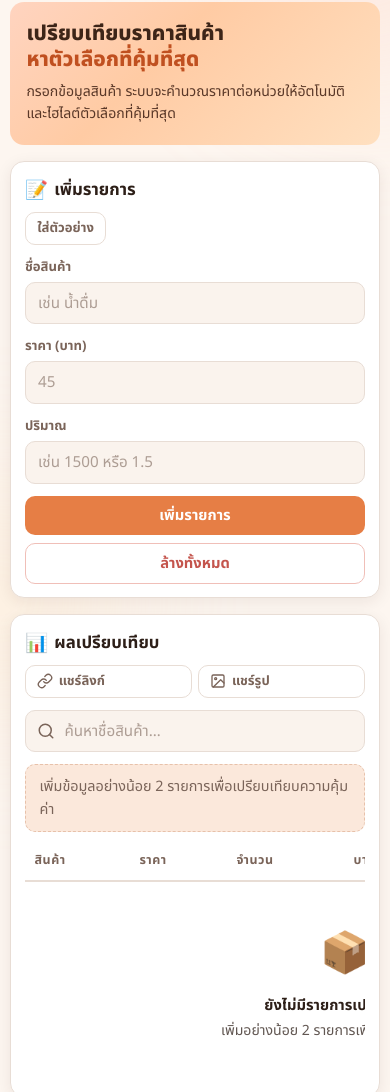
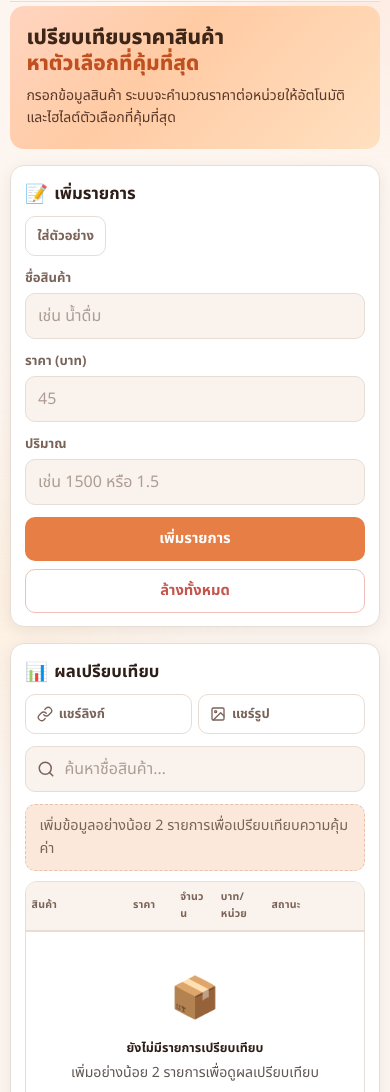
Before and after one commit to komnut/ProductCompare, a plain HTML site: page index.html in a window 390 px wide. Shown: the part 62-1154 px from the top of the page. Drawn offline with Linux system fonts and the light colour scheme.

Commit message:
Add files via upload
feat: enhance table accessibility with data labels and improve layout responsiveness

```diff
--- a/app.js
+++ b/app.js
@@ -170,19 +170,19 @@ function render() {
 
             return `
         <tr class="${isBest ? "result-row-best" : ""}">
-                    <td>
+                    <td data-label="สินค้า">
             <strong>${escapeHtml(item.product)}</strong>
           </td>
-                    <td>${formatCurrency(item.price)}</td>
-                    <td>${formatQuantity(item.amount)}</td>
-                        <td class="price-unit">${formatCurrency(item.unitPrice)}</td>
-                    <td>
+                    <td data-label="ราคา">${formatCurrency(item.price)}</td>
+                    <td data-label="จำนวน">${formatQuantity(item.amount)}</td>
+                        <td data-label="บาท/หน่วย" class="price-unit">${formatCurrency(item.unitPrice)}</td>
+                    <td data-label="สถานะ">
             ${isBest
                     ? `<span class="status-text status-best">⭐ คุ้มสุด</span>`
                     : `<span class="status-text status-over">แพงกว่า ${formatCurrency(diffPerPack)}</span>`
                 }
           </td>
-                    <td>
+                    <td data-label="การจัดการ">
                         <button class="delete-btn" type="button" data-id="${item.id}">ลบ</button>
           </td>
         </tr>
--- a/style.css
+++ b/style.css
@@ -108,7 +108,7 @@ body {
 .app-wrapper {
     max-width: 960px;
     margin: 0 auto;
-    padding: 0 1rem;
+    padding: 0 max(0.65rem, env(safe-area-inset-right)) 0 max(0.65rem, env(safe-area-inset-left));
     display: flex;
     flex-direction: column;
     min-height: 100dvh;
@@ -129,7 +129,7 @@ body {
     justify-content: space-between;
     gap: 0.6rem;
     width: 100%;
-    padding: 0.75rem 0;
+    padding: max(0.55rem, env(safe-area-inset-top)) 0 0.75rem;
     position: sticky;
     top: 0;
     z-index: 100;
@@ -172,8 +172,8 @@ body {
     display: inline-flex;
     align-items: center;
     justify-content: center;
-    width: 38px;
-    height: 38px;
+    width: 42px;
+    height: 42px;
     flex-shrink: 0;
     border: 1px solid var(--border);
     border-radius: var(--radius-sm);
@@ -286,6 +286,7 @@ body {
     align-items: center;
     gap: 0.35rem;
     padding: 0.35rem 0.7rem;
+    min-height: 40px;
     font-size: 0.82rem;
     font-weight: 600;
     font-family: inherit;
@@ -306,6 +307,7 @@ body {
 
 .btn-primary-action {
     padding: 0.5rem 1.2rem;
+    min-height: 44px;
     font-size: 0.92rem;
     font-weight: 700;
     font-family: inherit;
@@ -327,6 +329,7 @@ body {
 
 .btn-danger-action {
     padding: 0.5rem 1rem;
+    min-height: 44px;
     font-size: 0.92rem;
     font-weight: 600;
     font-family: inherit;
@@ -344,6 +347,7 @@ body {
 
 .delete-btn {
     padding: 0.3rem 0.65rem;
+    min-height: 40px;
     font-size: 0.78rem;
     font-weight: 600;
     font-family: inherit;
@@ -362,9 +366,9 @@ body {
 /* --- Form --- */
 .entry-form {
     display: grid;
-    grid-template-columns: minmax(160px, 1.5fr) minmax(110px, 1fr) minmax(110px, 1fr);
+    grid-template-columns: 1fr;
     gap: 0.75rem;
-    align-items: end;
+    align-items: stretch;
 }
 
 .field {
@@ -382,7 +386,8 @@ body {
 .field input,
 .search-bar input {
     padding: 0.55rem 0.75rem;
-    font-size: 0.95rem;
+    min-height: 46px;
+    font-size: 16px;
     font-family: inherit;
     color: var(--ink);
     background: var(--surface-alt);
@@ -406,7 +411,12 @@ body {
 .form-actions {
     grid-column: 1 / -1;
     display: flex;
+    flex-direction: column;
     gap: 0.5rem;
+}
+
+.form-actions button {
+    width: 100%;
 }
 
 .form-error {
@@ -445,7 +455,12 @@ body {
     display: flex;
     align-items: center;
     gap: 0.4rem;
+    width: 100%;
     flex-wrap: wrap;
+}
+
+.toolbar .ghost-btn {
+    flex: 1;
 }
 
 /* --- Toast / Share message --- */
@@ -475,12 +490,14 @@ body {
     overflow-x: auto;
     max-width: 100%;
     border-radius: var(--radius-sm);
+    border: 1px solid var(--border);
+    background: var(--surface);
     -webkit-overflow-scrolling: touch;
 }
 
 .compare-table {
     width: 100%;
-    min-width: 720px;
+    min-width: 640px;
     border-collapse: collapse;
     white-space: nowrap;
 }
@@ -494,6 +511,7 @@ body {
     color: var(--muted);
     border-bottom: 2px solid var(--border);
     text-align: left;
+    background: var(--surface-alt);
 }
 
 .compare-table tbody td {
@@ -512,6 +530,37 @@ body {
     background: var(--surface-alt);
 }
 
+.compare-table thead th:first-child,
+.compare-table tbody td:first-child {
+    position: sticky;
+    left: 0;
+}
+
+.compare-table thead th:first-child {
+    z-index: 2;
+    background: var(--surface-alt);
+    box-shadow: 8px 0 10px -12px rgba(45, 31, 24, 0.5);
+}
+
+.compare-table tbody td:first-child {
+    z-index: 1;
+    background: var(--surface);
+    box-shadow: 8px 0 10px -12px rgba(45, 31, 24, 0.5);
+}
+
+.compare-table tbody tr:hover td:first-child {
+    background: var(--surface-alt);
+}
+
+.compare-table tbody td.empty-state {
+    position: static;
+    display: table-cell;
+    text-align: center;
+    border-bottom: none;
+    padding: 2.2rem 0.85rem !important;
+    box-shadow: none;
+}
+
 .result-row-best {
     background: var(--best-bg) !important;
 }
@@ -520,9 +569,13 @@ body {
     border-bottom-color: var(--best-border) !important;
 }
 
+.result-row-best td:first-child {
+    background: var(--best-bg);
+}
+
 .price-unit {
     font-weight: 800;
-    font-size: 0.95rem;
+    font-size: 0.98rem;
 }
 
 .result-row-best .price-unit {
@@ -598,18 +651,10 @@ body {
 }
 
 /* --- Responsive --- */
-@media (max-width: 700px) {
-    .app-wrapper {
-        padding: 0 0.65rem;
-    }
-
-    .topbar {
-        padding-top: max(0.55rem, env(safe-area-inset-top));
-    }
-
+@media (max-width: 759px) {
     .topbar-brand {
         gap: 0.35rem;
-        max-width: calc(100% - 44px);
+        max-width: calc(100% - 48px);
     }
 
     .brand-name {
@@ -623,18 +668,6 @@ body {
         padding: 0.12rem 0.35rem;
     }
 
-    .entry-form {
-        grid-template-columns: 1fr;
-    }
-
-    .form-actions {
-        flex-direction: column;
-    }
-
-    .form-actions button {
-        width: 100%;
-    }
-
     .hero-banner {
         border-radius: 14px;
     }
@@ -645,14 +678,6 @@ body {
 
     .panel {
         border-radius: 14px;
-    }
-
-    .toolbar {
-        width: 100%;
-    }
-
-    .toolbar .ghost-btn {
-        flex: 1;
     }
 
     .panel-header {
@@ -675,8 +700,94 @@ body {
         display: none;
     }
 
+    .table-container {
+        margin-inline: 0;
+        border-left: 1px solid var(--border);
+        border-right: 1px solid var(--border);
+        border-radius: 12px;
+        overflow-x: hidden;
+    }
+
     .compare-table {
-        min-width: 640px;
+        min-width: 100%;
+        table-layout: fixed;
+        white-space: normal;
+    }
+
+    .compare-table thead th,
+    .compare-table tbody td {
+        white-space: normal;
+        overflow-wrap: anywhere;
+        word-break: break-word;
+    }
+
+    .compare-table thead th {
+        padding: 0.42rem 0.35rem;
+        font-size: 0.66rem;
+        letter-spacing: 0.02em;
+    }
+
+    .compare-table tbody td {
+        padding: 0.42rem 0.35rem;
+        font-size: 0.78rem;
+    }
+
+    .compare-table thead th:first-child,
+    .compare-table tbody td:first-child {
+        position: static;
+        left: auto;
+        box-shadow: none;
+    }
+
+    .compare-table tbody td:first-child {
+        background: transparent;
+    }
+
+    .compare-table thead th:nth-child(1),
+    .compare-table tbody td:nth-child(1) {
+        width: 30%;
+    }
+
+    .compare-table thead th:nth-child(2),
+    .compare-table tbody td:nth-child(2) {
+        width: 14%;
+    }
+
+    .compare-table thead th:nth-child(3),
+    .compare-table tbody td:nth-child(3) {
+        width: 12%;
+    }
+
+    .compare-table thead th:nth-child(4),
+    .compare-table tbody td:nth-child(4) {
+        width: 15%;
+    }
+
+    .compare-table thead th:nth-child(5),
+    .compare-table tbody td:nth-child(5) {
+        width: 17%;
+    }
+
+    .compare-table thead th:nth-child(6),
+    .compare-table tbody td:nth-child(6) {
+        width: 12%;
+    }
+
+    .price-unit {
+        font-size: 0.82rem;
+    }
+
+    .status-text {
+        display: inline-block;
+        font-size: 0.66rem;
+        line-height: 1.2;
+        padding: 0.14rem 0.35rem;
+    }
+
+    .delete-btn {
+        min-height: 32px;
+        padding: 0.2rem 0.42rem;
+        font-size: 0.7rem;
     }
 }
 
@@ -686,8 +797,44 @@ body {
     }
 }
 
-@media (min-width: 701px) and (max-width: 900px) {
+@media (min-width: 760px) {
+    .app-wrapper {
+        max-width: 1024px;
+        padding: 0 1rem;
+    }
+
+    .topbar {
+        padding: 0.75rem 0;
+    }
+
+    .toolbar {
+        width: auto;
+    }
+
+    .toolbar .ghost-btn {
+        flex: initial;
+    }
+
+    .form-actions {
+        flex-direction: row;
+    }
+
+    .form-actions button {
+        width: auto;
+    }
+
     .entry-form {
         grid-template-columns: 1fr 1fr;
+        align-items: end;
+    }
+
+    .compare-table {
+        min-width: 720px;
     }
 }
+
+@media (min-width: 980px) {
+    .entry-form {
+        grid-template-columns: minmax(200px, 1.6fr) minmax(140px, 1fr) minmax(140px, 1fr);
+    }
+}
```
Also changed, not shown: 1 other file.
